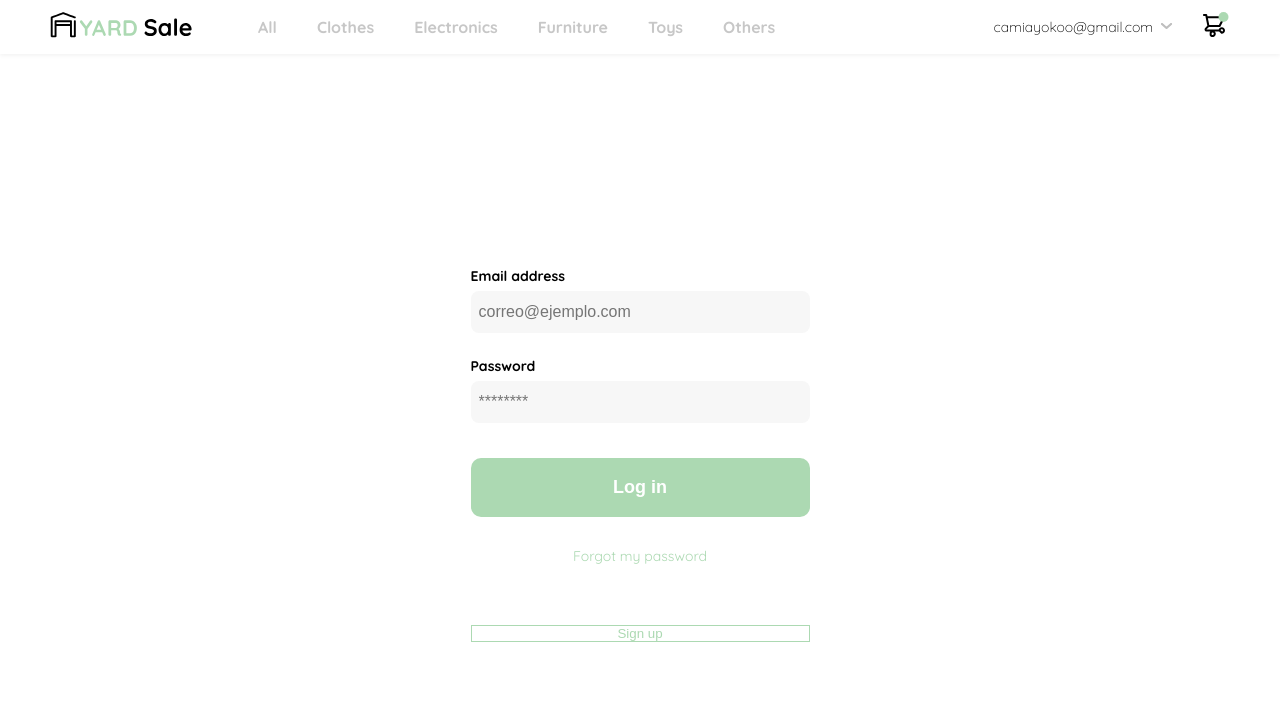
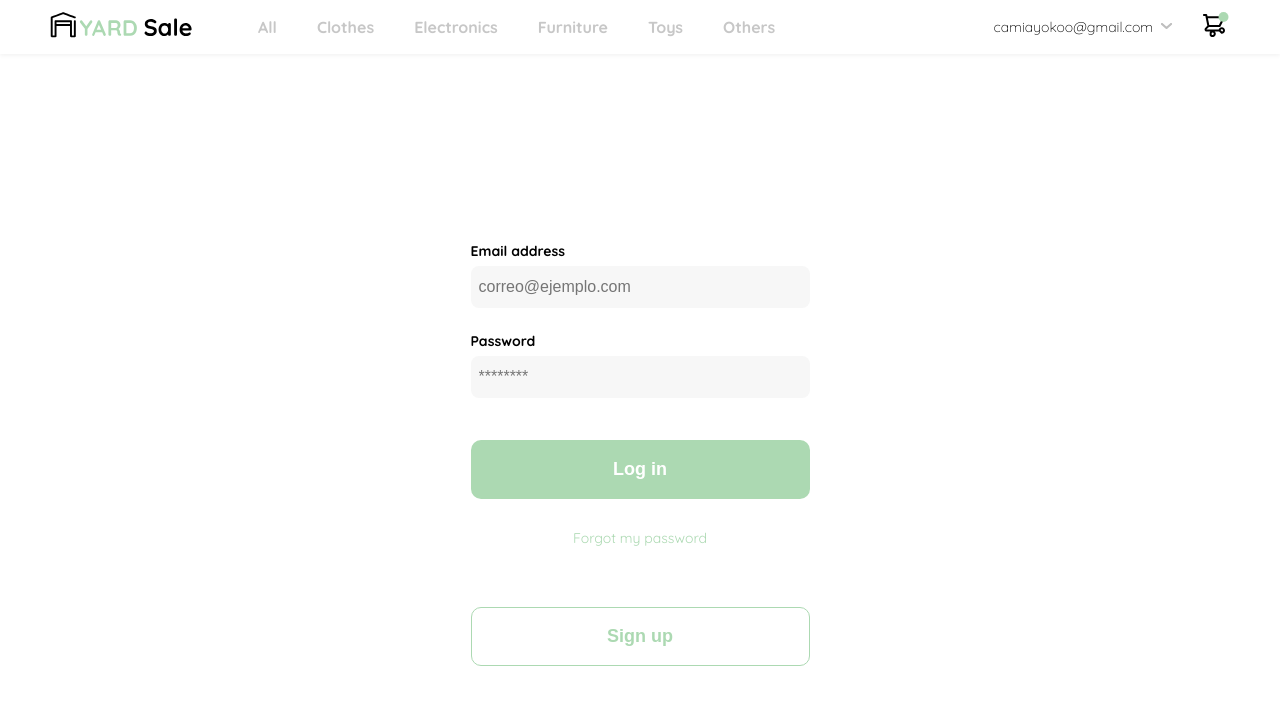
Before and after one commit to itsAmauriDev/YardSale, a React app: page /login in a window 1280 px wide. Shown: the top 704 px of the page. Built offline with nearby package versions, Linux system fonts and the light colour scheme.

Commit message:
Update Login page

```diff
--- a/src/pages/Login.jsx
+++ b/src/pages/Login.jsx
@@ -1,15 +1,13 @@
 import React from "react";
-import "./../styles/Login.scss";
+import "@styles/Login.scss";
+
+import logo from "@logos/logo_yard_sale.svg";
 
 const Login = () => {
   return (
     <div className='login'>
-      <div className='form-container'>
-        <img
-          src='./assets/logos/logo_yard_sale.svg'
-          alt='logo'
-          className='logo'
-        />
+      <div className='login-container'>
+        <img src={logo} alt='logo' className='logo' />
         <form action='' className='form'>
           <label htmlFor='email' className='label'>
             Email address
--- a/src/styles/Login.scss
+++ b/src/styles/Login.scss
@@ -1,16 +1,11 @@
-@use "./vars" as *;
+@use "@styles/vars" as *;
+@use "@styles/mixins" as *;
 
 .login {
-  width: 100%;
-  height: 100vh;
-  display: grid;
-  place-items: center;
+  @include container;
 
-  .form-container {
-    display: grid;
-    grid-template-rows: auto 1fr auto;
-    width: 37.5rem;
-    padding: 1.8rem;
+  .login-container {
+    @include form-container;
 
     .logo {
       width: 15rem;
@@ -24,66 +19,38 @@
     }
 
     .form {
-      display: flex;
-      flex-direction: column;
+      @include form;
 
       .label {
-        font-size: $sm;
-        font-weight: bold;
-        margin-bottom: 0.6rem;
+        @include form__label;
       }
 
       .input {
-        background-color: $text-input-field;
-        border: none;
-        border-radius: 8px;
-        height: 4.2rem;
-        font-size: $md;
-        padding: 0.6rem;
-        margin-bottom: 2.4rem;
+        @include form__input;
       }
 
       .button {
-        border-radius: 10px;
-        cursor: pointer;
-        font-size: $lg;
-        font-weight: bold;
-        height: 5.9rem;
-        width: 100%;
+        @include button;
       }
 
       .button--primary {
-        border: none;
-        background-color: $hospital-green;
-        color: $white;
+        @include button--primary;
         margin: 1.8rem 0 3rem;
       }
     }
 
     .link-button {
-      color: $hospital-green;
-      font-size: $sm;
-      cursor: pointer;
-      text-align: center;
-      text-decoration: none;
-      margin-bottom: 3rem;
-
-      &:hover {
-        text-decoration: underline;
-      }
+      @include link-button;
     }
 
     .button--secondary {
-      background-color: $white;
-      border: 1px solid $hospital-green;
-      color: $hospital-green;
+      @include button;
+      @include button--secondary;
       margin-top: 3rem;
+    }
 
-      @media (max-width: 640px) {
-        position: absolute;
-        bottom: 2.6rem;
-        width: 33.9rem;
-      }
+    @media (max-width: 640px) {
+      height: 100%;
     }
   }
 }
--- a/src/styles/_mixins.scss
+++ b/src/styles/_mixins.scss
@@ -81,6 +81,10 @@
   text-decoration: none;
   color: $hospital-green;
   cursor: pointer;
+
+  &:hover {
+    text-decoration: underline;
+  }
 }
 
 @mixin container {
```
